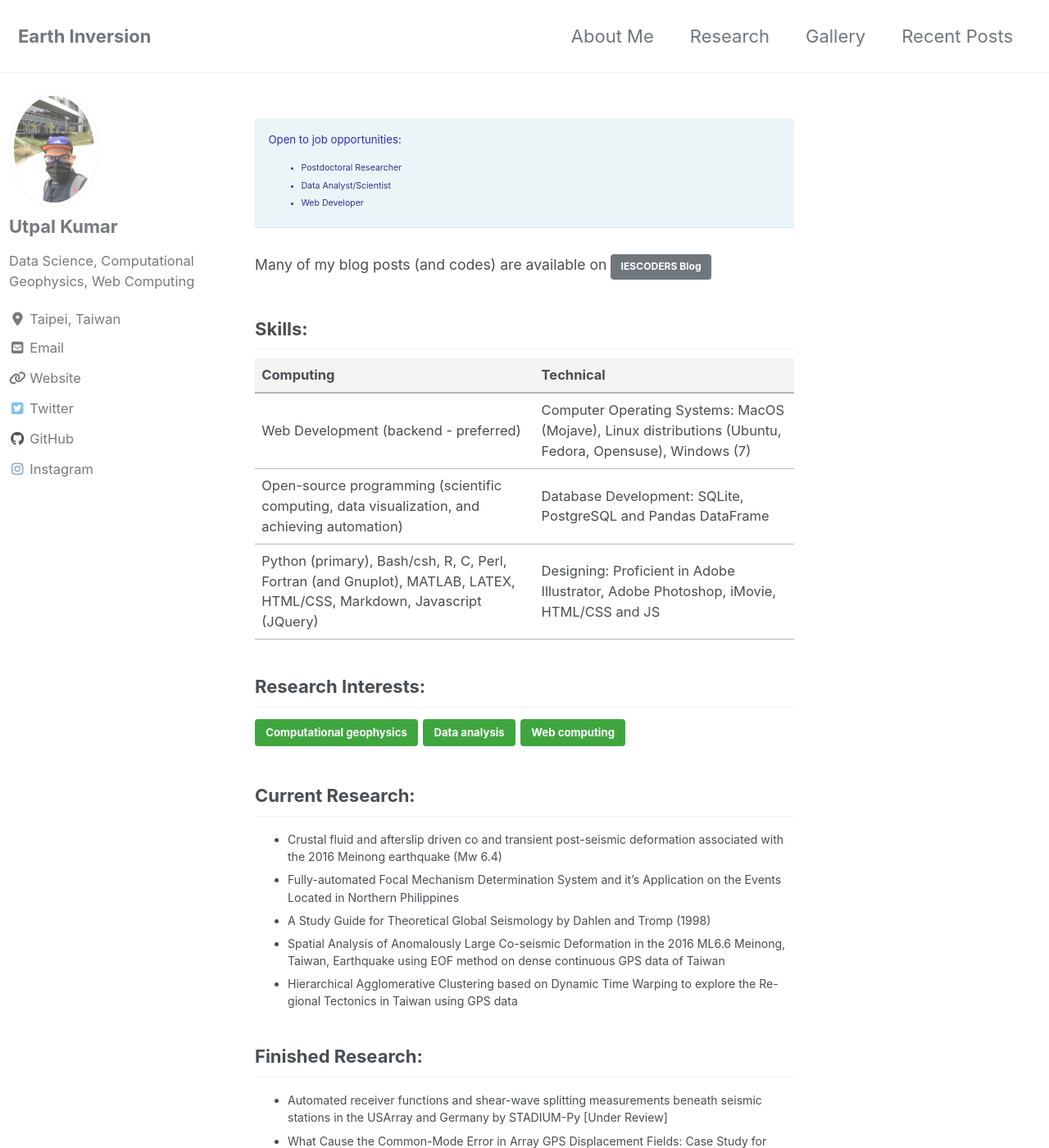
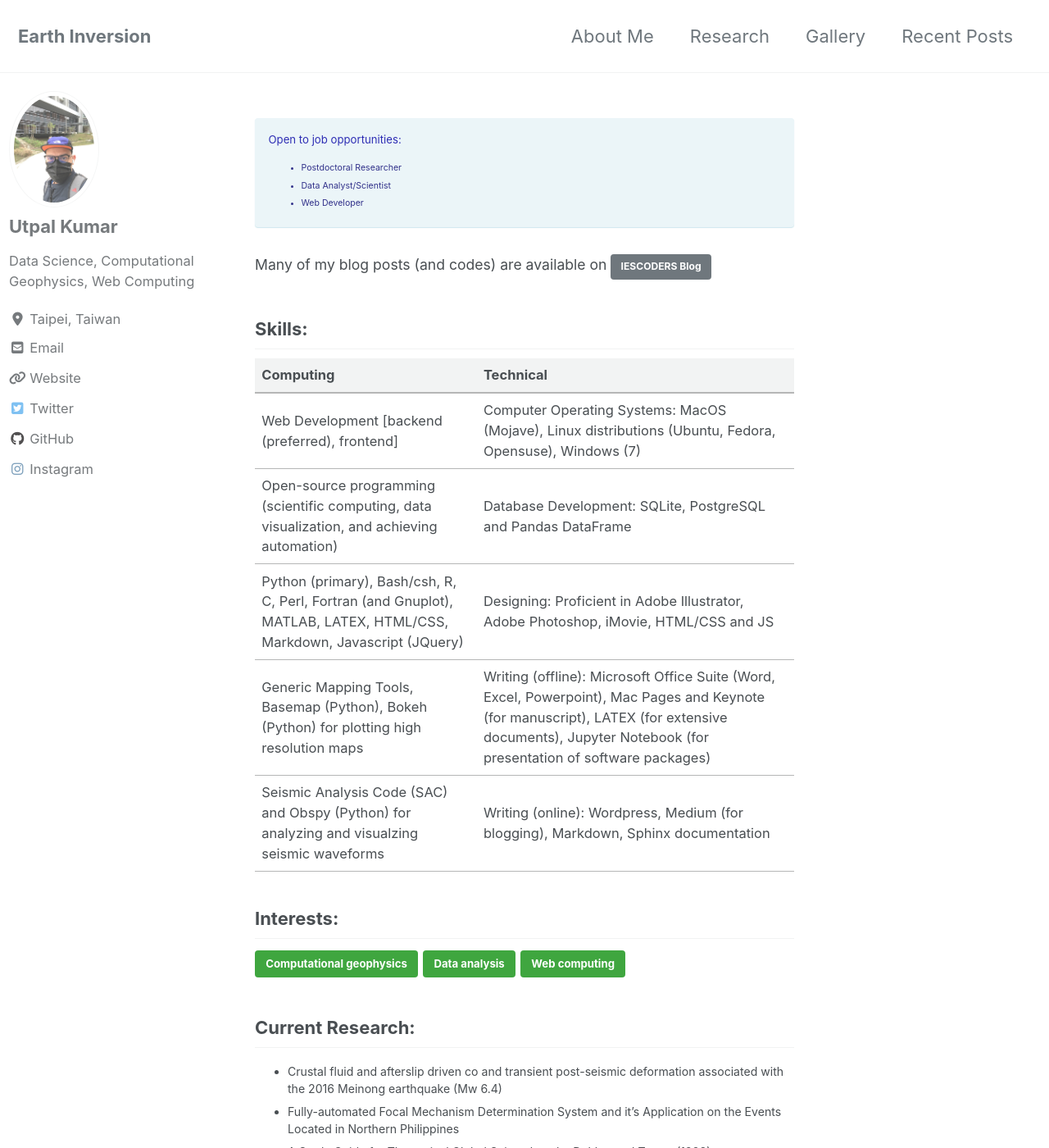
Before and after one commit to apexcodings/earthinversion.github.io, a Jekyll site: the page built from index.html, in a window 1280 px wide and 1400 px high. Shown: the whole window at 82% size. Built offline with Jekyll 4.4.1, drawn with Linux system fonts in a browser that asks for light colours; cached includes are drawn as plain includes; nearby versions of some CDN libraries; the list of posts is cut into pages by our own code.

Commit message:
table complete

```diff
--- a/index.html
+++ b/index.html
@@ -24,7 +24,7 @@ author_profile: true
   </thead>
   <tbody>
     <tr>
-      <td>Web Development (backend - preferred)</td>
+      <td>Web Development [backend (preferred), frontend]</td>
       <td>Computer Operating Systems: MacOS (Mojave), Linux distributions (Ubuntu, Fedora, Opensuse), Windows (7)</td>
     </tr>
     <tr>
@@ -35,13 +35,21 @@ author_profile: true
       <td>Python (primary), Bash/csh, R, C, Perl, Fortran (and Gnuplot), MATLAB, LATEX, HTML/CSS, Markdown, Javascript (JQuery)</td>
       <td>Designing: Proficient in Adobe Illustrator, Adobe Photoshop, iMovie, HTML/CSS and JS</td>
     </tr>
+    <tr>
+      <td>Generic Mapping Tools, Basemap (Python), Bokeh (Python) for plotting high resolution maps</td>
+      <td>Writing (offline): Microsoft Office Suite (Word, Excel, Powerpoint), Mac Pages and Keynote (for manuscript), LATEX (for extensive documents), Jupyter Notebook (for presentation of software packages)</td>
+    </tr>
+    <tr>
+      <td>Seismic Analysis Code (SAC) and Obspy (Python) for analyzing and visualzing seismic waveforms</td>
+      <td>Writing (online): Wordpress, Medium (for blogging), Markdown, Sphinx documentation</td>
+    </tr>
   </tbody>
 </table>
 
 
 
 
-<h2 style="font-size:1em">Research Interests:</h2>
+<h2 style="font-size:1em">Interests:</h2>
 <a href="/research/" class="btn btn--success btn--small" style="font-size:0.6em">Computational geophysics</a>
 <a href="/data-analysis/" class="btn btn--success btn--small" style="font-size:0.6em">Data analysis</a>
 <a href="/web-computing/" class="btn btn--success btn--small" style="font-size:0.6em">Web computing</a>
```
